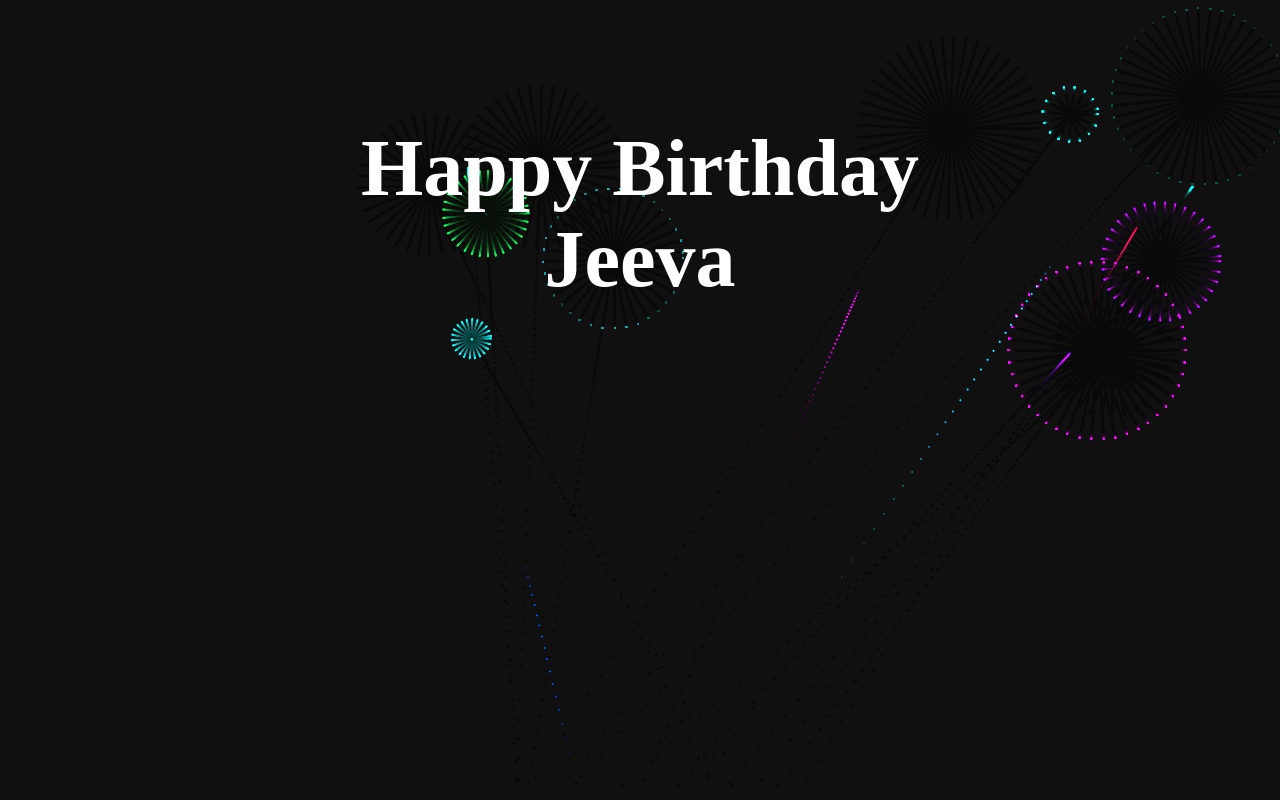
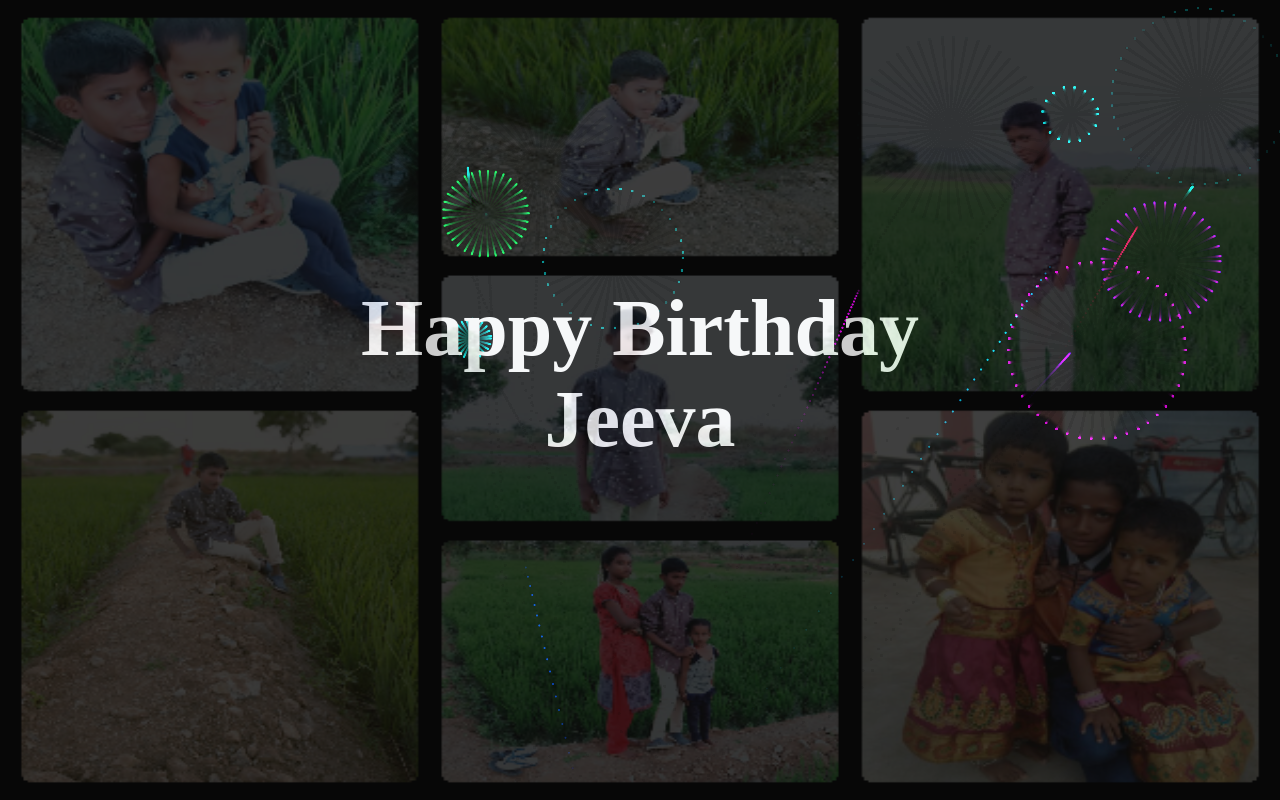
Before and after one commit to TechnoJunior/TechnoJunior.github.io, a PHP site: page / in a window 1280 px wide. Run offline with PHP 8.4, Linux system fonts and the light colour scheme.

Commit message:
Birthday CSS

```diff
--- a/style.css
+++ b/style.css
@@ -1,18 +1,19 @@
 body {
   margin: 0;
-  /*background-image: url('AravindCollage.png');
-  opacity: 0.5;*/
-  background-size: cover;
+  background-image: url('images/jeeva.jpg');
+  background-size: 100% 100%;
+  opacity: 0.8;
+  background-repeat: no-repeat;
   cursor: crosshair;
 }
 canvas{display:block}
 h1 {
   position: absolute;
-  top: 20%;
+  top: 40%;
   left: 50%;
   transform: translate(-50%, -50%);
   color: #fff;
-  font-family: "Source Sans Pro";
+  font-family: "Edwardian Script ITC";
   font-size: 5em;
   font-weight: 900;
   -webkit-user-select: none;
```
Also changed, not shown: images/jeeva.jpg (added), images/jeeva.png (deleted).
